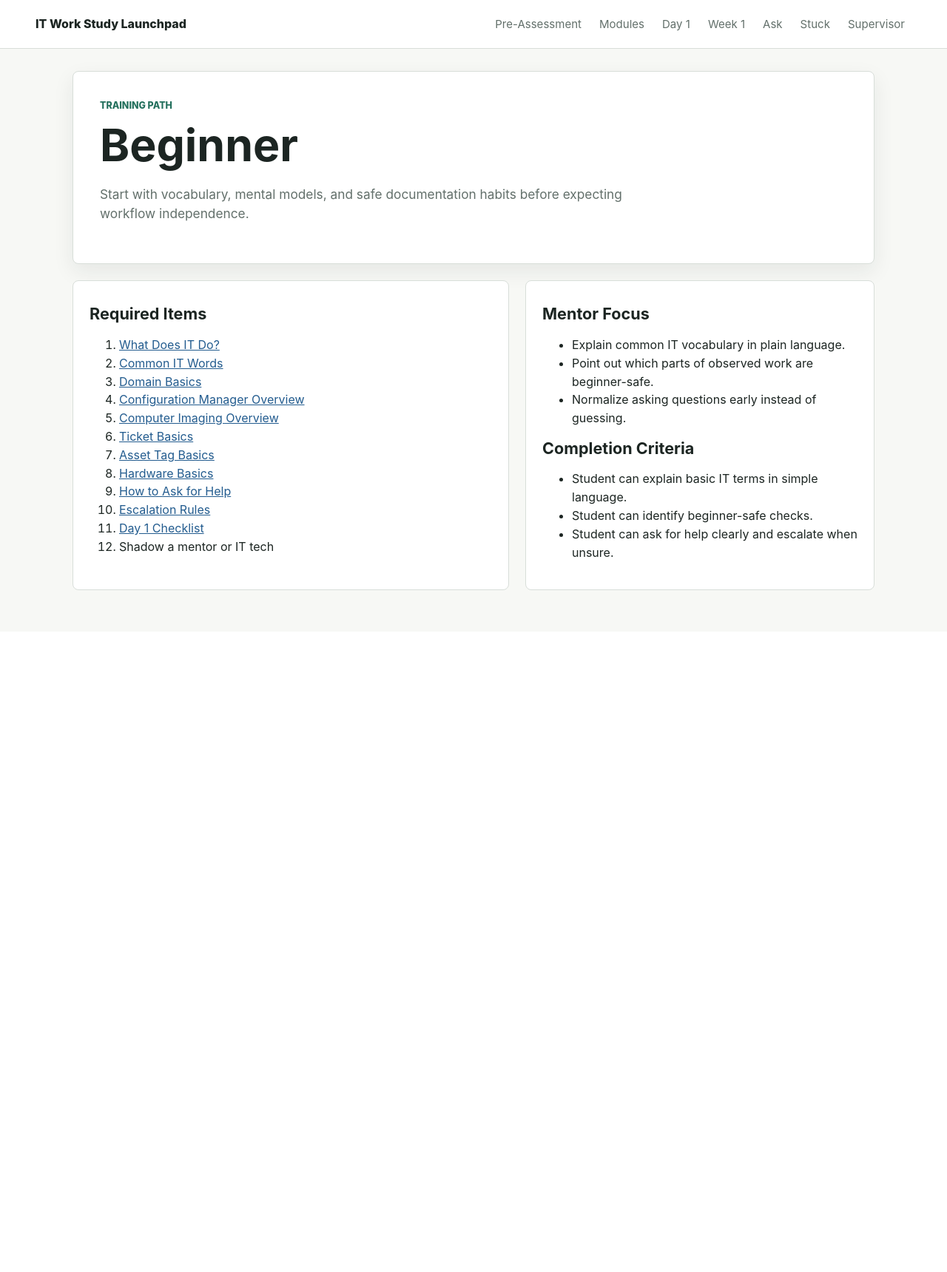
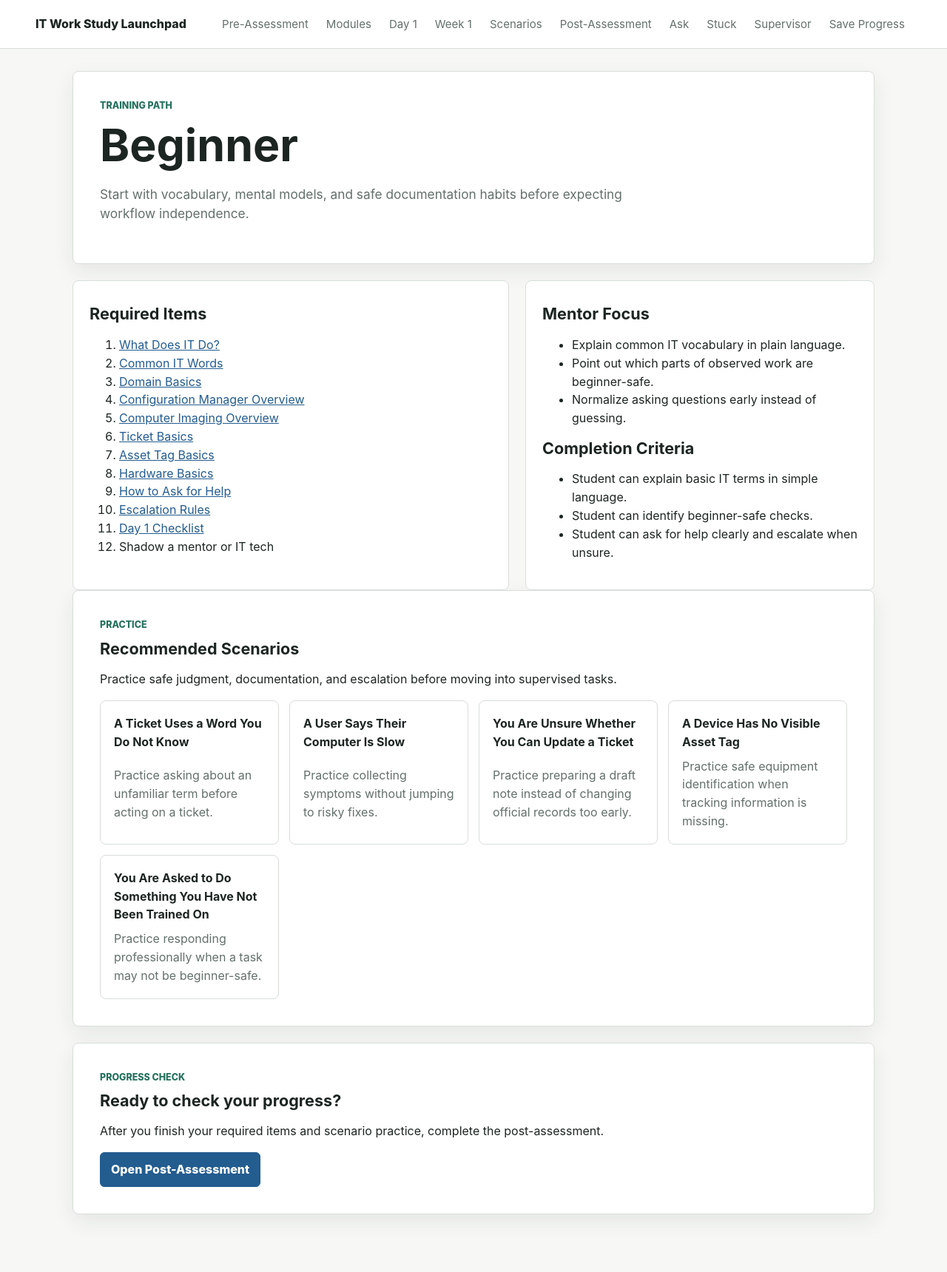
Before and after one commit to les2232/ITWorkStudyLaunchpad, a Flask app: page /training-path/beginner in a window 1280 px wide. Shown: the whole page at 74% size. Before the commit the page ends 798 px from the top, so only its background shows below. Run offline with Flask 3, Linux system fonts and the light colour scheme.

Commit message:
Make training path steps actionable

```diff
--- a/templates/base.html
+++ b/templates/base.html
@@ -14,9 +14,14 @@
         <a href="{{ url_for('module_index') }}">Modules</a>
         <a href="{{ url_for('day_1_checklist') }}">Day 1</a>
         <a href="{{ url_for('week_1_checklist') }}">Week 1</a>
+        <a href="{{ url_for('scenario_index') }}">Scenarios</a>
+        <a href="{{ url_for('post_assessment') }}">Post-Assessment</a>
         <a href="{{ url_for('ask') }}">Ask</a>
         <a href="{{ url_for('stuck') }}">Stuck</a>
         <a href="{{ url_for('supervisor') }}">Supervisor</a>
+        <a href="{{ url_for('student_identity') }}">
+          {% if current_student %}Saved: {{ current_student.display_name }}{% else %}Save Progress{% endif %}
+        </a>
       </nav>
     </header>
     <main class="page">
--- a/templates/training_path.html
+++ b/templates/training_path.html
@@ -12,15 +12,20 @@
     <h2>Required Items</h2>
     <ol class="path-list">
       {% for item in path.required_items %}
+        {% set item_label = item.label|default("") %}
         <li>
-          {% if item.type == "module" %}
+          {% if item.slug and item.slug in modules_by_slug %}
             {% set module = modules_by_slug[item.slug] %}
             <a href="{{ url_for('module_reader', slug=module.slug) }}">{{ module.title }}</a>
-          {% elif item.type == "checklist" %}
+          {% elif item.slug and item.slug in checklists_by_slug %}
             {% set checklist = checklists_by_slug[item.slug] %}
             <a href="{{ url_for('checklist_reader', slug=checklist.slug) }}">{{ checklist.title }}</a>
+          {% elif item.type == "activity" and item_label|lower == "scenario practice" %}
+            <a href="{{ url_for('scenario_index') }}">Scenario practice</a>
+          {% elif item.type == "assessment" and item_label|lower == "post-assessment" %}
+            <a href="{{ url_for('post_assessment') }}">Post-assessment</a>
           {% else %}
-            {{ item.label }}
+            {{ item_label }}
           {% endif %}
         </li>
       {% endfor %}
@@ -41,4 +46,27 @@
     </ul>
   </div>
 </section>
+
+{% if recommended_scenarios %}
+<section class="result-panel">
+  <p class="eyebrow">Practice</p>
+  <h2>Recommended Scenarios</h2>
+  <p>Practice safe judgment, documentation, and escalation before moving into supervised tasks.</p>
+  <div class="card-grid">
+    {% for scenario in recommended_scenarios %}
+      <a class="resource-card" href="{{ url_for('scenario_detail', scenario_id=scenario.id) }}">
+        <strong>{{ scenario.title }}</strong>
+        <span>{{ scenario.summary }}</span>
+      </a>
+    {% endfor %}
+  </div>
+</section>
+{% endif %}
+
+<section class="result-panel">
+  <p class="eyebrow">Progress check</p>
+  <h2>Ready to check your progress?</h2>
+  <p>After you finish your required items and scenario practice, complete the post-assessment.</p>
+  <a class="button primary" href="{{ url_for('post_assessment') }}">Open Post-Assessment</a>
+</section>
 {% endblock %}
```
Also changed, not shown: templates/home.html (+11 -0 lines), tests/test_flask_routes.py (+27 -0 lines).
